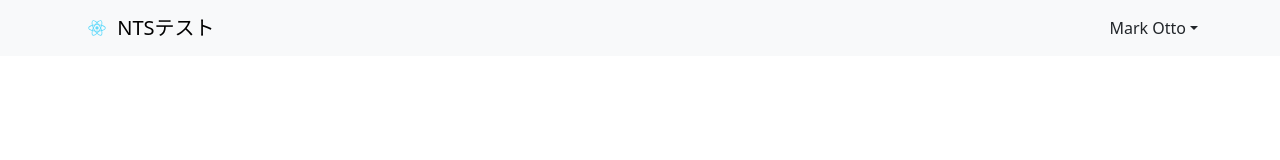
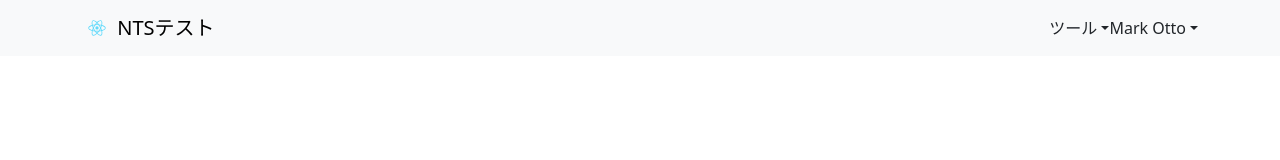
Before and after one commit to g6intdev/my-app-test-1, a React (Create React App) app: page /app in a window 1280 px wide. Shown: the top 160 px of the page. Built offline with nearby package versions, Linux system fonts and the light colour scheme.

Commit message:
Added variable features

```diff
--- a/src/components/NTSNavigationBar.js
+++ b/src/components/NTSNavigationBar.js
@@ -1,5 +1,5 @@
-import React from "react";
-import { browserRouter } from "react-router-dom";
+import React, { useState } from "react";
+import { browserRouter, Link } from "react-router-dom";
 
 import logo from '../logo.svg';
 
@@ -12,6 +12,20 @@ import NavDropdown from 'react-bootstrap/NavDropdown'
 import Button from 'react-bootstrap/Button';
 
 function NTSNavigationBar() {
+
+  const [AllowedActions, setAllowedActions] = useState(
+    [{
+      featurekey: "bordercontrol",
+      featurename: "入退場管理",
+      linkto: "./bordercontrol"
+    }]);
+
+  const listItems = AllowedActions.map(allowedAction =>
+    <NavDropdown.Item link={allowedAction.linkto} key={allowedAction.featurekey}>
+      {allowedAction.featurename}
+    </NavDropdown.Item>
+  );
+
   return (
     <Navbar expand="lg" className="bg-body-tertiary">
       <Container>
@@ -27,6 +41,9 @@ function NTSNavigationBar() {
         </Navbar.Brand>
         <Navbar.Toggle aria-controls="basic-navbar-nav" />
         <Navbar.Collapse id="basic-navbar-nav" className="justify-content-end">
+          <NavDropdown title="ツール" id="basic-nav-dropdown">
+            {listItems}
+          </NavDropdown>
           <NavDropdown title="Mark Otto" id="basic-nav-dropdown">
             <NavDropdown.Item href="#action/3.1">
               アカウント情報
```
